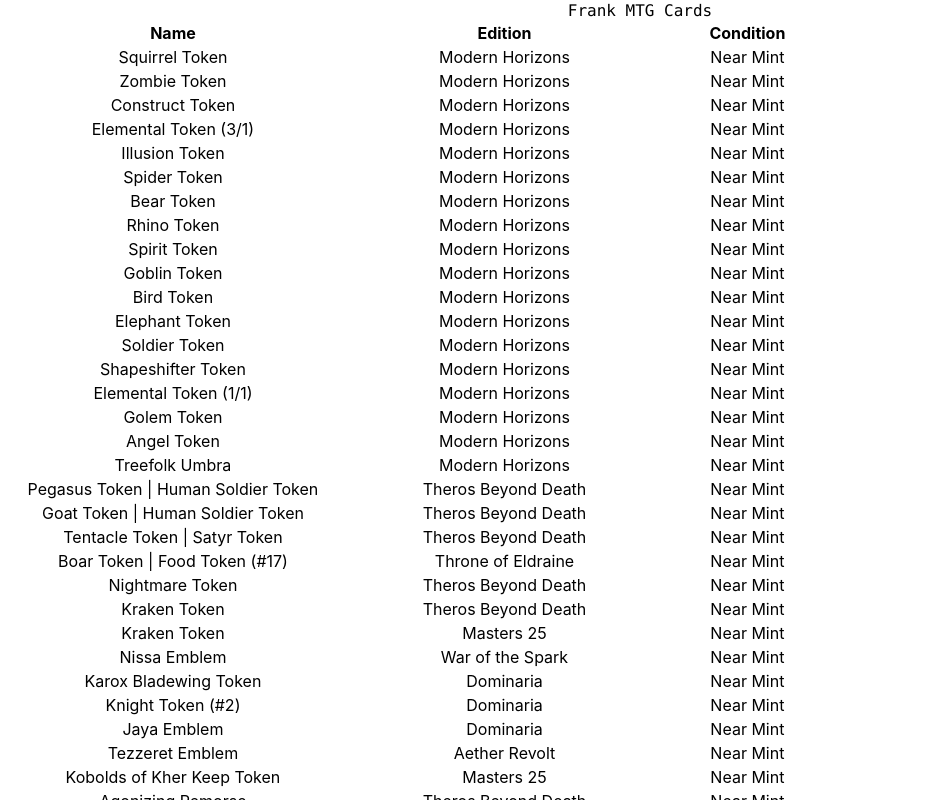
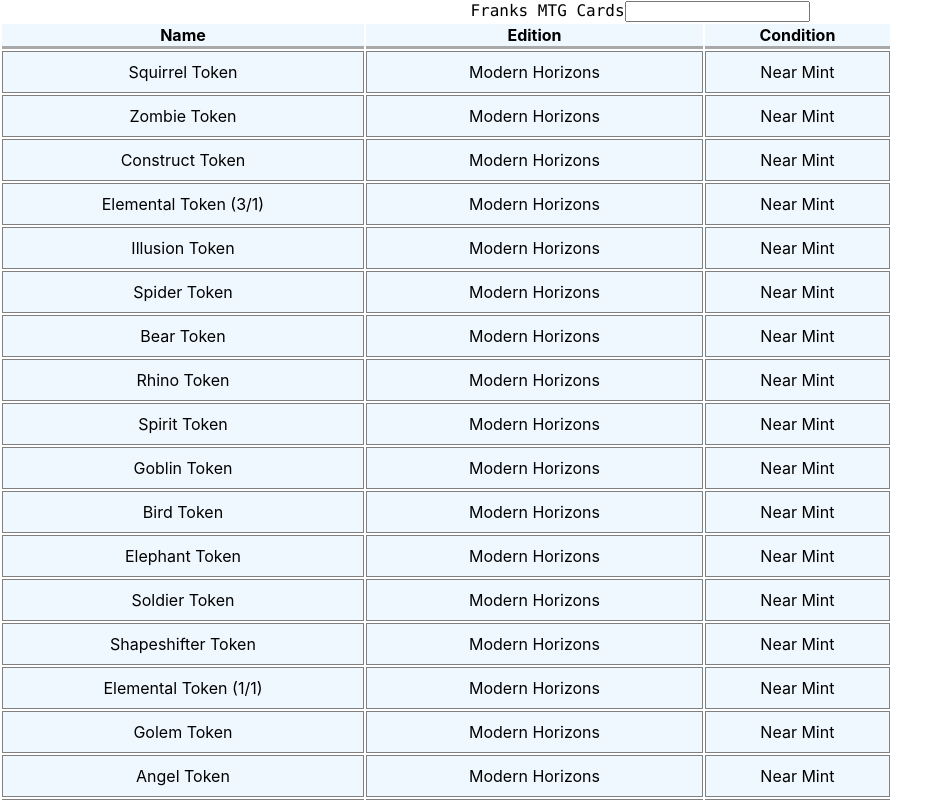
Before and after one commit to ChanceSQ/franksMTG, a React (Create React App) app: page / in a window 1280 px wide. Shown: the top 800 px of the page, without its empty margins (0-951 px from the left). Built offline with nearby package versions, Linux system fonts and the light colour scheme.

Commit message:
added search

```diff
--- a/package.json
+++ b/package.json
@@ -6,6 +6,7 @@
     "@testing-library/jest-dom": "^4.2.4",
     "@testing-library/react": "^9.5.0",
     "@testing-library/user-event": "^7.2.1",
+    "match-sorter": "^4.1.0",
     "react": "^16.13.1",
     "react-dom": "^16.13.1",
     "react-scripts": "3.4.1",
--- a/src/App.js
+++ b/src/App.js
@@ -5,7 +5,7 @@
 function App() {
   return (
     <div className="App">
-      <code>Frank MTG Cards</code>
+      <code>Franks MTG Cards</code>
       <Table />
     </div>
   );
--- a/src/components/Table.js
+++ b/src/components/Table.js
@@ -1,20 +1,11 @@
-import React from "react";
-import {
-  useTable,
-  useGroupBy,
-  useFilters,
-  useSortBy,
-  useExpanded,
-  usePagination,
-  getTableProps,
-  getTableBodyProps,
-  headerGroups,
-  rows,
-  prepareRow,
-} from "react-table";
+import React, { useState } from "react";
+import { useTable, useSortBy } from "react-table";
 
 const Table = () => {
-  var data = require("../CardSphereFrank.json");
+  // var data = require("../CardSphereFrank.json");
+  const ogData = require("../CardSphereFrank.json");
+  const [data, setData] = useState(require("../CardSphereFrank.json"));
+
   const columns = React.useMemo(
     () => [
       {
@@ -39,15 +30,48 @@
     headerGroups,
     rows,
     prepareRow,
-  } = useTable({ columns, data });
+  } = useTable({ columns, data }, useSortBy);
+
+  const filteredData = (ogData, term) => {
+    const filtered = ogData.filter((card) => {
+      return card.Name.toLowerCase().includes(term);
+    });
+    console.log(filtered);
+    setData(filtered);
+  };
 
   return (
+    <>
+      <input
+        type="text"
+        onChange={(event) => {
+          filteredData(ogData, event.target.value);
+        }}
+      />
       <table {...getTableProps()}>
         <thead>
           {headerGroups.map((headerGroup) => (
             <tr {...headerGroup.getHeaderGroupProps()}>
               {headerGroup.headers.map((column) => (
-              <th {...column.getHeaderProps()}>{column.render("Header")}</th>
+                <th
+                  {...column.getHeaderProps(column.getSortByToggleProps())}
+                  style={{
+                    borderBottom: "solid 3px darkgray",
+                    background: "aliceblue",
+                    color: "black",
+                    fontWeight: "bold",
+                    cursor: "pointer",
+                  }}
+                >
+                  {column.render("Header")}
+                  <span>
+                    {column.isSorted
+                      ? column.isSortedDesc
+                        ? " 🔽"
+                        : " 🔼"
+                      : ""}
+                  </span>
+                </th>
               ))}
             </tr>
           ))}
@@ -58,13 +82,25 @@
             return (
               <tr {...row.getRowProps()}>
                 {row.cells.map((cell) => {
-                return <td {...cell.getCellProps()}>{cell.render("Cell")}</td>;
+                  return (
+                    <td
+                      {...cell.getCellProps()}
+                      style={{
+                        padding: "10px",
+                        border: "solid 1px gray",
+                        background: "aliceblue",
+                      }}
+                    >
+                      {cell.render("Cell")}
+                    </td>
+                  );
                 })}
               </tr>
             );
           })}
         </tbody>
       </table>
+    </>
   );
 };
 
```
Also changed, not shown: 1 other file (tests, documents, lock files or other folders). Lines whose indentation alone changed are shown as unchanged.
